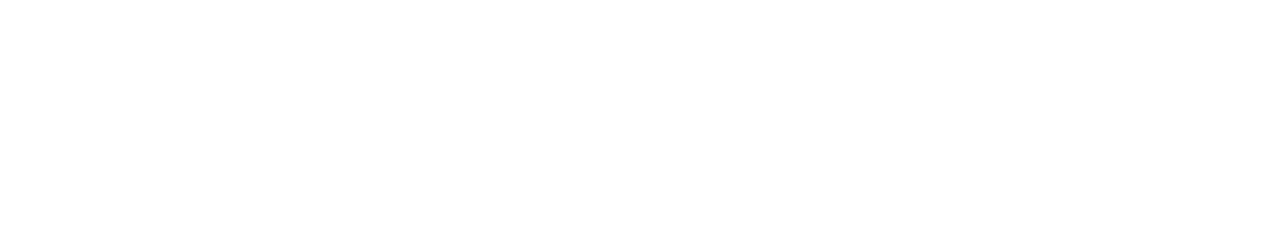
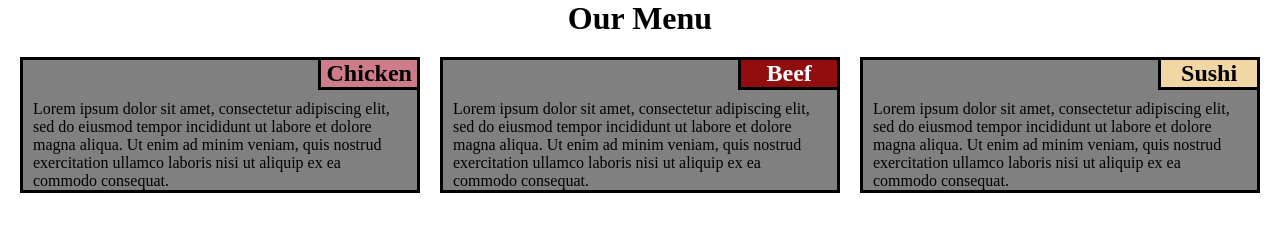
Before and after one commit to xcodemacvm/html_css, a plain HTML site: page mod2_solution/index.html in a window 1280 px wide. Drawn offline with Linux system fonts and the light colour scheme.

Commit message:
Finished :)

```diff
--- a/mod2_solution/css/styles.css
+++ b/mod2_solution/css/styles.css
@@ -1,7 +1,70 @@
+* {
+    box-sizing: border-box;
+    margin: 0;
+    padding: 0;
+}
+
+h1 {
+    text-align: center;
+}
+
+h2 {
+    text-align: center;
+    border-left: 3px solid black;
+    border-bottom: 3px solid black;
+    width: 25%;
+    float: right;
+}
+
+p {
+    padding: 10px 10px 0;
+    clear: right;
+}
+
+ul {
+    margin: 10px;
+}
+
+li {
+    float: left;
+    list-style: none;
+}
+
+.container {
+    border: 3px solid black;
+    margin: 10px;
+    background: gray;
+}
+
+.chicken {
+    background: rgb(206, 124, 138);
+}
+
+.beef {
+    background: rgb(144, 14, 14);
+    color: white;
+}
+
+.sushi {
+    background: rgb(241, 215, 164);
+}
+
 @media (min-width: 768px) and (max-width: 991px) {
+
+.col-md-6 {
+    width: 50%;
+}
+
+.col-md-12 {
+    width: 100%;
+}
 
 }
 
 @media (min-width: 992px) {
 
+.col-lg-4 {
+    width: 33.33%;
 }
+
+}
--- a/mod2_solution/index.html
+++ b/mod2_solution/index.html
@@ -0,0 +1,36 @@
+<!DOCTYPE html>
+<html lang="en">
+<head>
+    <meta charset="UTF-8">
+    <meta name="viewport" content="width=device-width, initial-scale=1.0">
+    <meta http-equiv="X-UA-Compatible" content="ie=edge">
+    <title>Assignment Solution for Module 2</title>
+    <link rel="stylesheet" href="css/styles.css">
+</head>
+<body>
+    <header>
+            <h1>Our Menu</h1>
+    </header>
+
+    <ul>
+        <li class="col-lg-4 col-md-6">
+            <div class="container">
+                <h2 class="chicken">Chicken</h2>
+                <p>Lorem ipsum dolor sit amet, consectetur adipiscing elit, sed do eiusmod tempor incididunt ut labore et dolore magna aliqua. Ut enim ad minim veniam, quis nostrud exercitation ullamco laboris nisi ut aliquip ex ea commodo consequat.</p>
+            </div>
+        </li>
+        <li class="col-lg-4 col-md-6">
+            <div class="container">
+                <h2 class="beef">Beef</h2>
+                <p>Lorem ipsum dolor sit amet, consectetur adipiscing elit, sed do eiusmod tempor incididunt ut labore et dolore magna aliqua. Ut enim ad minim veniam, quis nostrud exercitation ullamco laboris nisi ut aliquip ex ea commodo consequat.</p>
+            </div>
+        </li>
+        <li class="col-lg-4 col-md-12">
+            <div class="container">
+                <h2 class="sushi">Sushi</h2>
+                <p>Lorem ipsum dolor sit amet, consectetur adipiscing elit, sed do eiusmod tempor incididunt ut labore et dolore magna aliqua. Ut enim ad minim veniam, quis nostrud exercitation ullamco laboris nisi ut aliquip ex ea commodo consequat.</p>
+            </div>
+        </li>
+    </ul>
+</body>
+</html>
```
